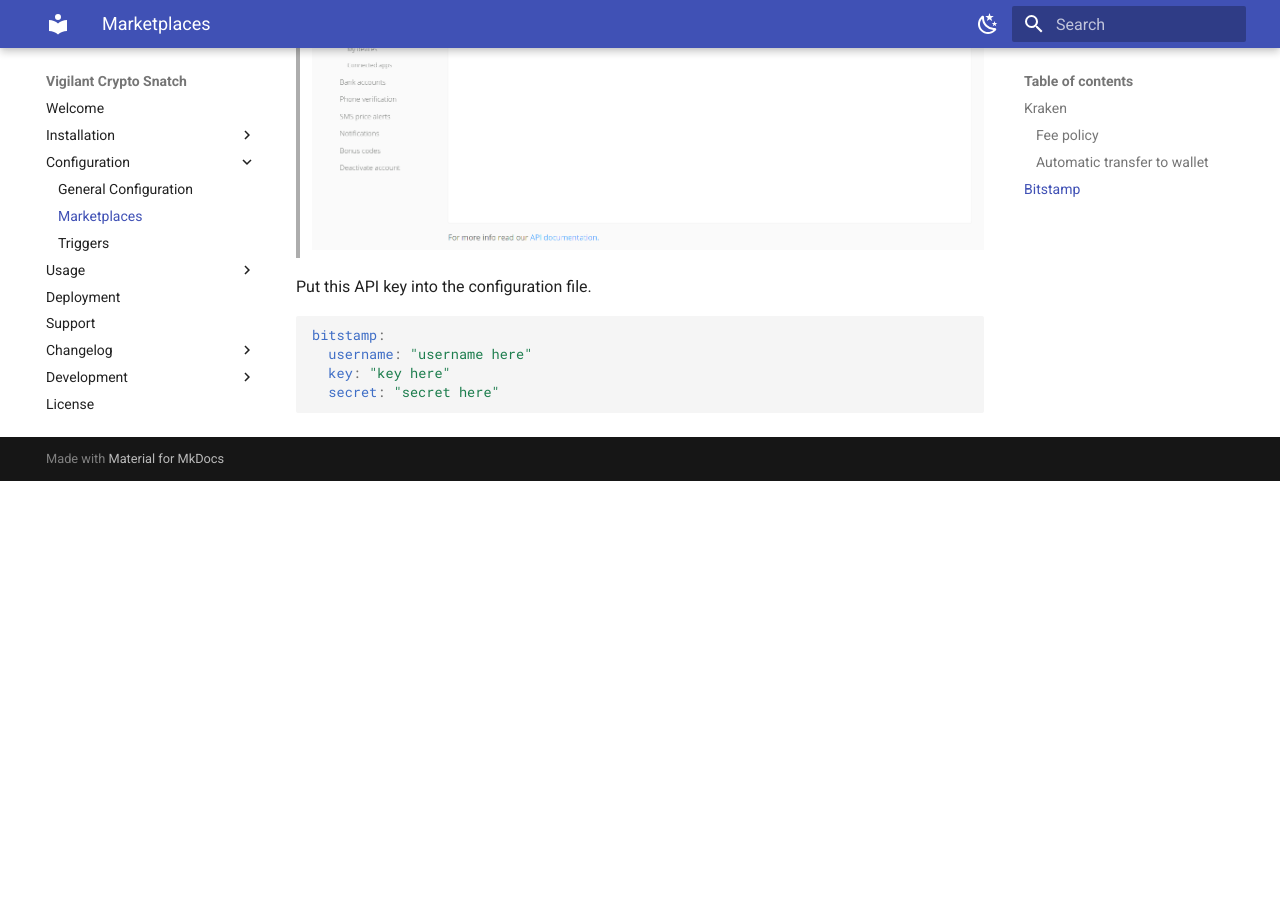
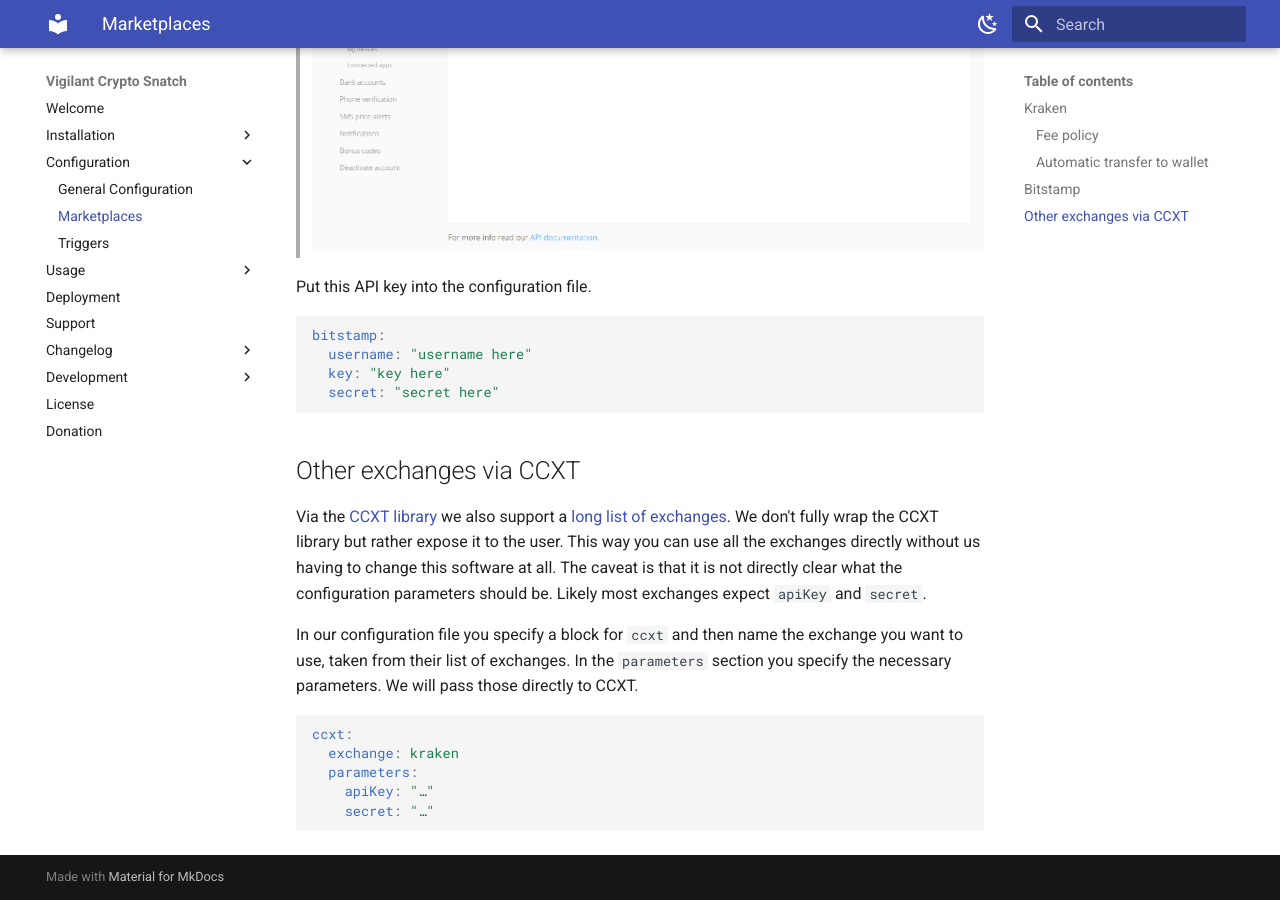
Before and after one commit to martin-ueding/vigilant-crypto-snatch, an MkDocs documentation site: the page built from docs/configuration/marketplace.md, in a window 1280 px wide and 900 px high, scrolled down 2852 px. Built offline with MkDocs 1.6.1 and Material for MkDocs 9.7.7, drawn with Linux system fonts in a browser that asks for light colours; before the commit the page ends 3333 px from its top, so only the background shows below that.

Commit message:
Add some documentation for CCXT

````diff
--- a/docs/configuration/marketplace.md
+++ b/docs/configuration/marketplace.md
@@ -75,3 +75,17 @@
   key: "key here"
   secret: "secret here"
 ```
+
+## Other exchanges via CCXT
+
+Via the [CCXT library](https://github.com/ccxt/ccxt) we also support a [long list of exchanges](https://docs.ccxt.com/en/latest/exchange-markets.html). We don't fully wrap the CCXT library but rather expose it to the user. This way you can use all the exchanges directly without us having to change this software at all. The caveat is that it is not directly clear what the configuration parameters should be. Likely most exchanges expect `apiKey` and `secret`.
+
+In our configuration file you specify a block for `ccxt` and then name the exchange you want to use, taken from their list of exchanges. In the `parameters` section you specify the necessary parameters. We will pass those directly to CCXT.
+
+```yaml
+ccxt:
+  exchange: kraken
+  parameters:
+    apiKey: "…"
+    secret: "…"
+```
````
